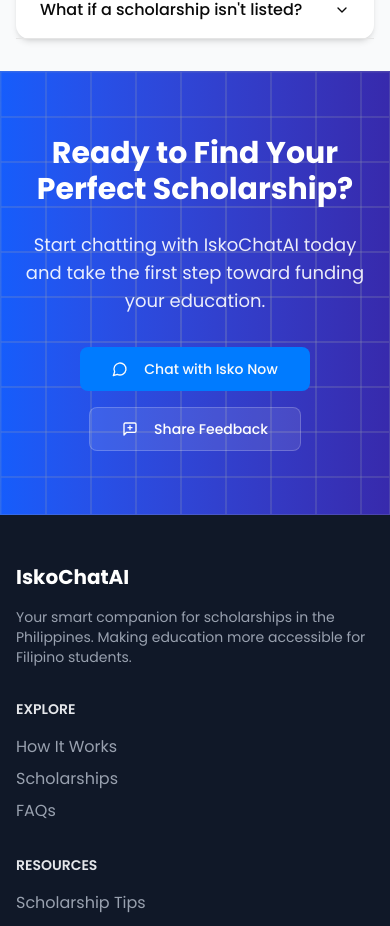
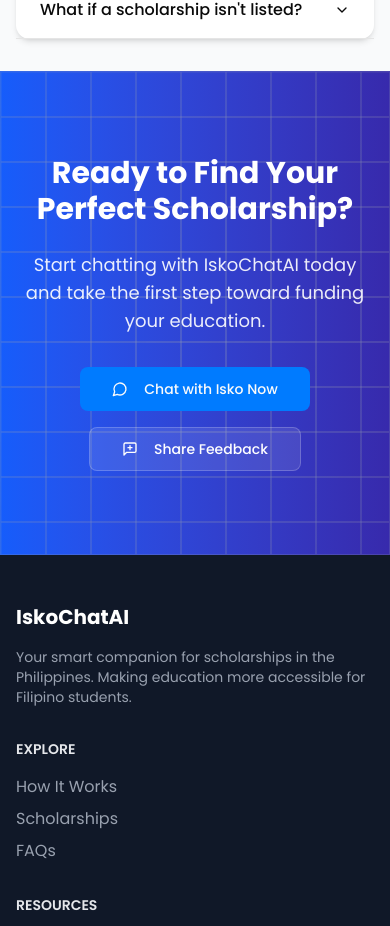
Before and after one commit to DavidBatoDev/iskochatai, a Next.js app: page / in a window 390 px wide. Shown: the part 5798-6724 px from the top of the page. Built offline with nearby package versions, Linux system fonts and the light colour scheme; a web font is replaced by a local one.

Commit message:
style: refactor CTA component layout for improved structure and readability

```diff
--- a/src/components/CTA.tsx
+++ b/src/components/CTA.tsx
@@ -18,8 +18,8 @@
         squares={[45, 45]}
         squaresClassName="hover:fill-blue-500 transition-colors duration-300 ease-in-out will-change-opacity"
       />
-      <div className="isko-container relative">
-        <div className="max-w-4xl mx-auto text-center text-white">
+
+        <div className="flex relative flex-col justify-center items-center text-center text-white p-5 sm:p-0">
           <h2 className="text-3xl md:text-4xl font-bold mb-6">
             Ready to Find Your Perfect Scholarship?
           </h2>
@@ -46,7 +46,7 @@
             </Link>
           </div>
         </div>
-      </div>
+
     </section>
   );
 };
```
